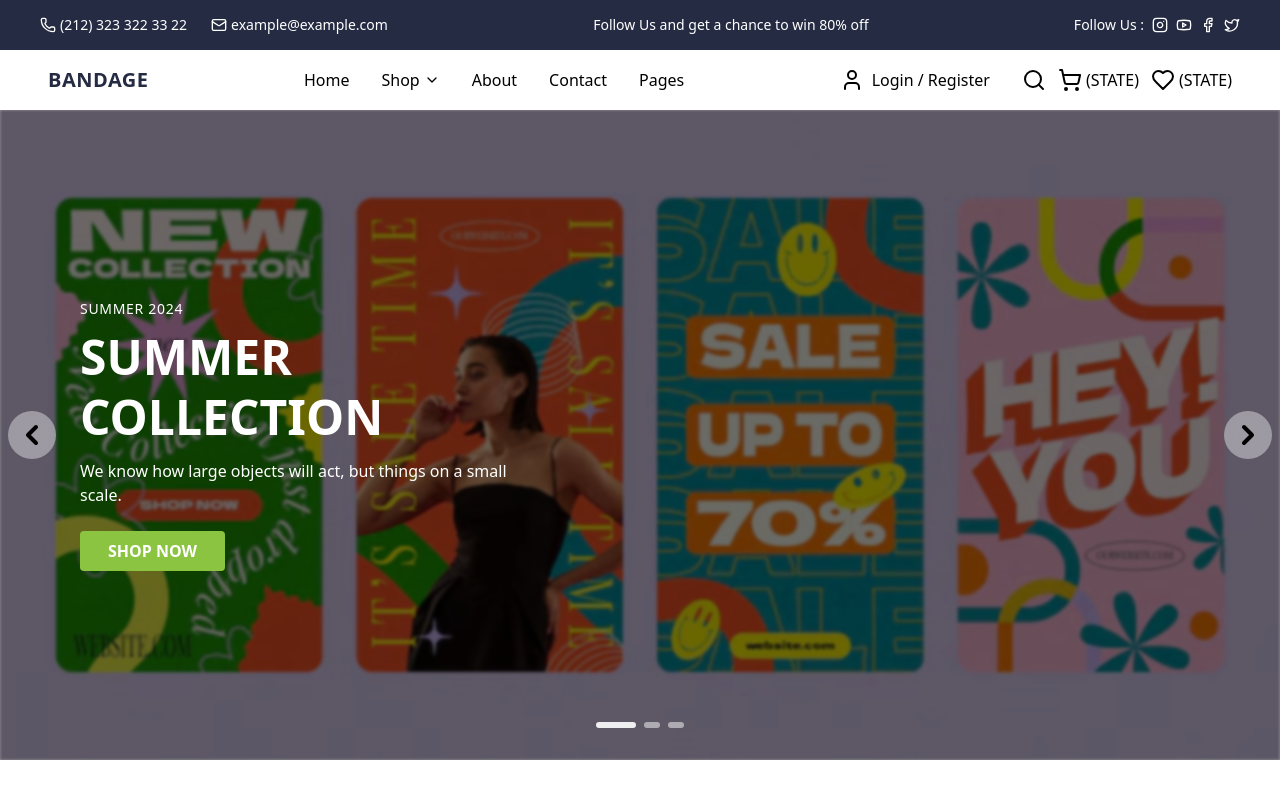
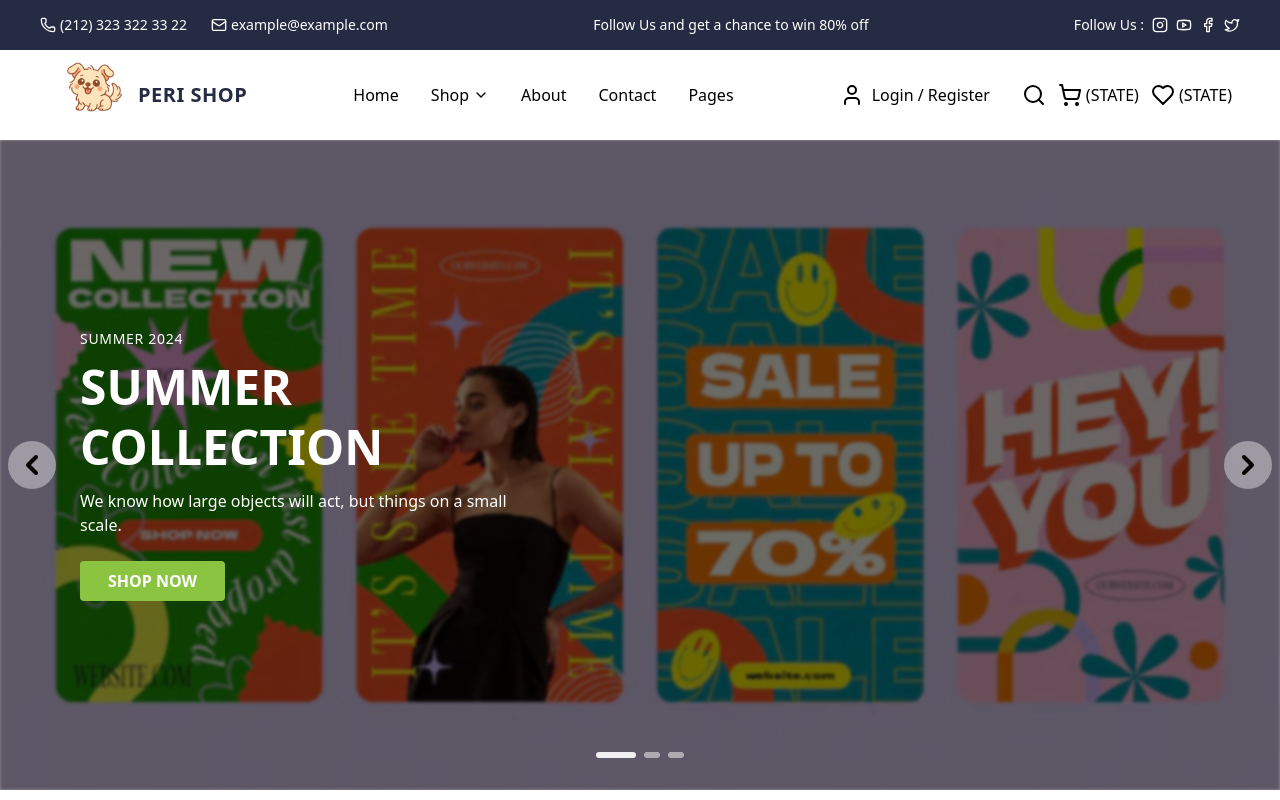
Before and after one commit to MustafaDoganguzel/E-Commerce, a React (Vite) app: page / in a window 1280 px wide. Shown: the top 800 px of the page. Built offline with nearby package versions, Linux system fonts and the light colour scheme.

Commit message:
logo has been changed

```diff
--- a/src/layout/Header.jsx
+++ b/src/layout/Header.jsx
@@ -22,9 +22,14 @@ export default function Header() {
             </div>
 
             {/* Main Header */}
-            <div className="flex items-center justify-between py-4 px-6 sm:px-12">
+            <div className="flex items-center justify-between  px-6 sm:px-12">
                 {/* Logo */}
-                <Link to="/" className="text-[#252B42] text-xl font-bold tracking-wide">BANDAGE</Link>
+                <Link to="/" className="text-[#252B42] text-xl font-bold tracking-wide">
+                    <div className='flex items-center '>
+
+                        <img src="/Logo1.png" alt="" className='w-[90px] h-[90px]' />PERI SHOP
+                    </div>
+                </Link>
 
                 {/* Mobile Icons */}
                 <div className="flex gap-4 sm:hidden">
```
Also changed, not shown: public/Logo.png (added), public/Logo1.png (added).
